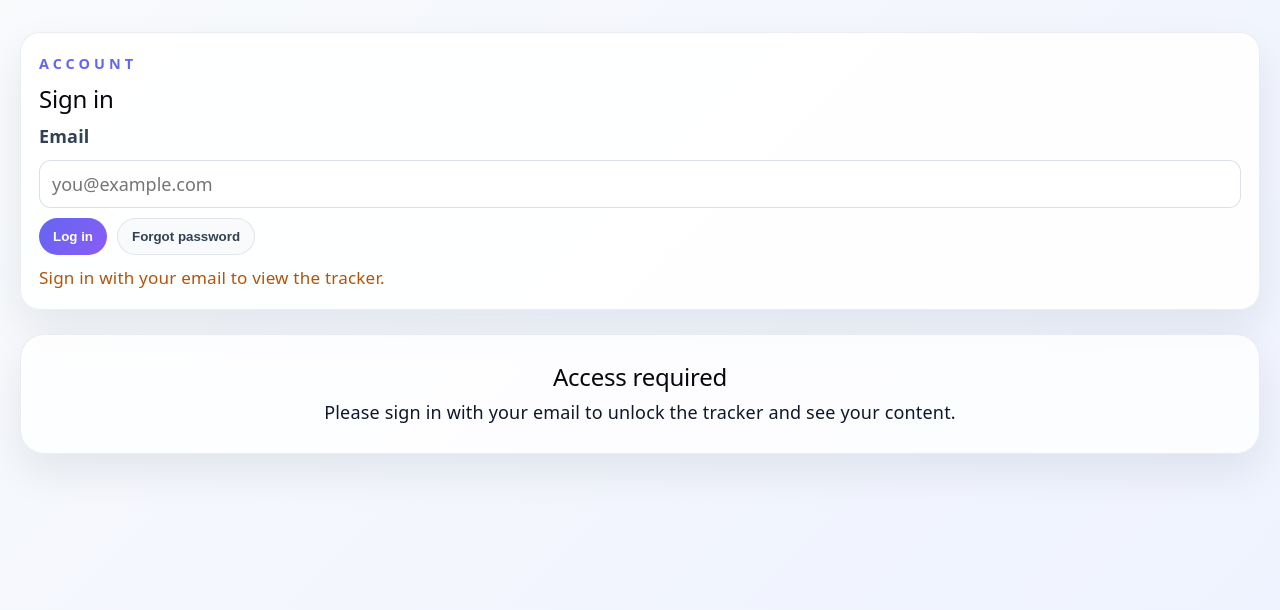
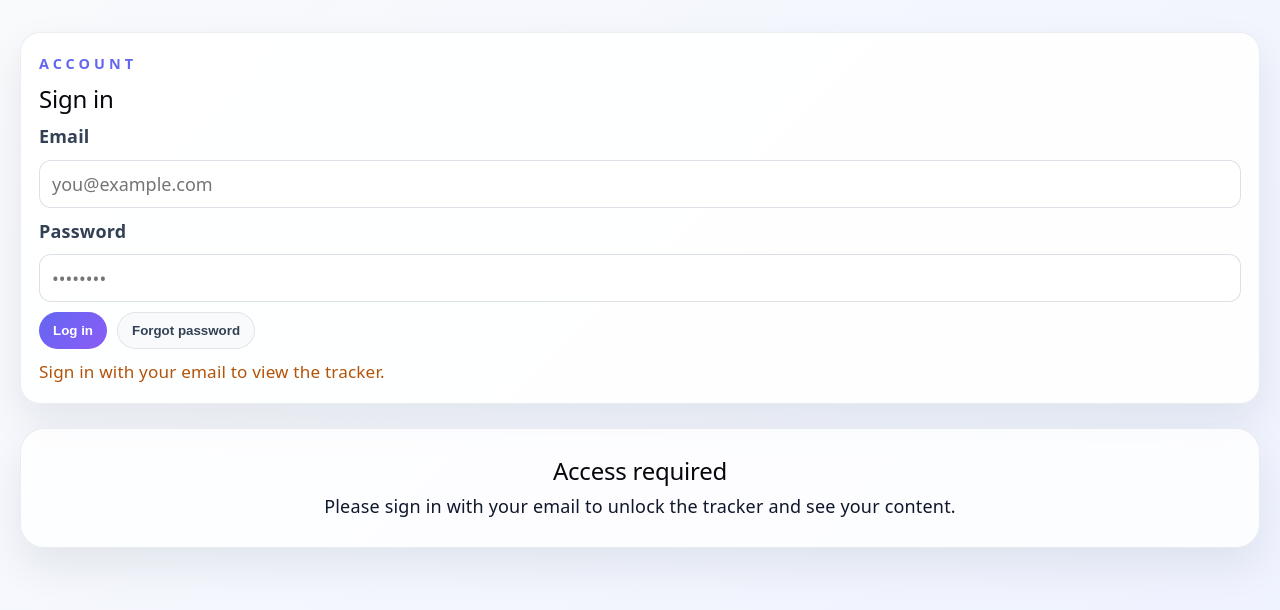
Before and after one commit to waunaneville-design/Manhwa-tracker-client-FRONTEND-, a React (Vite) app in the folder manhwa-tracker-client/: page / in a window 1280 px wide. Shown: the top 610 px of the page. Built offline with nearby package versions, Linux system fonts and the light colour scheme.

Commit message:
feat: add a password placeholder hidden password

```diff
--- a/manhwa-tracker-client/src/App.jsx
+++ b/manhwa-tracker-client/src/App.jsx
@@ -263,6 +263,15 @@ const detailItem = seriesData.find((item) => item.id === detailId);
           onChange={(event) => setEmail(event.target.value)}
         />
 
+        <label className="auth-label" htmlFor="password">Password</label>
+        <input
+          id="password"
+          type="password"
+          placeholder="••••••••"
+          value={email}
+          onChange={(event) => setEmail(event.target.value)}
+        />
+
         <div className="auth-actions">
           {!isLoggedIn ? (
             <>
```
